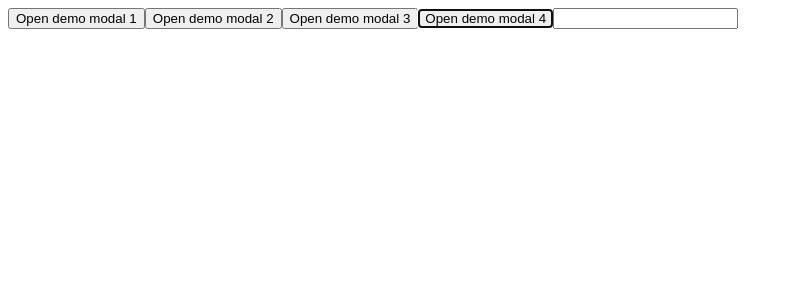
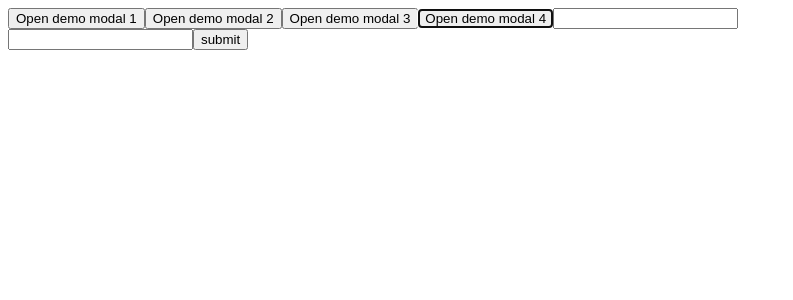
Before and after one commit to r2dev/sml, a React (Create React App) app: page / in a window 1280 px wide. Shown: the top 300 px of the page, without its empty margins (0-793 px from the left). Built offline with nearby package versions, Linux system fonts and the light colour scheme.

Commit message:
add form

```diff
--- a/src/App.js
+++ b/src/App.js
@@ -2,12 +2,14 @@ import React from 'react'
 import {ModalDemo } from './react/Modal';
 import DateInput from './react/DateInput';
 import "./App.css"
+import { FormDemo } from './react/Form';
 
 function App() {
   return (
     <div>
     <ModalDemo />
     <DateInput />
+    <FormDemo />
     </div>
   );
 }
--- /dev/null
+++ b/src/react/Form.js
@@ -0,0 +1,108 @@
+import React, {createContext, cloneElement, useState, useContext, useReducer} from 'react'
+
+const FormStateContext = createContext();
+const FormDispatchContext = createContext();
+
+function useFormDispatch() {
+    const context = useContext(FormDispatchContext);
+    if (context === undefined) {
+        throw new Error('useFormDispatch must be used within Form')
+    }
+    return context;
+}
+function useFormState() {
+    const context = useContext(FormStateContext);
+    if (context === undefined) {
+        throw new Error('useFormState must be used within Form')
+    }
+    return context;
+}
+
+function internalFormReducer(state, action) {
+	switch(action.type) {
+		case 'changeValue': {
+			return({
+				...state,
+				[action.name]: {
+					...state[action.name],
+					value: action.value,
+					touched: action.touched,
+				}
+			});
+		}
+	}
+}
+
+function Form({children, initialValue, onSubmit, ...props}) {
+	function initializeValue(value) {
+		const result = {};
+		for (const [key, value] of Object.entries(initialValue)) {
+			result[key] = {
+				value,
+				touched: false,
+				dirty: false,
+			}
+		}
+		return result;
+	}
+	const [state, dispatch] = useReducer(internalFormReducer, initializeValue(initialValue));
+
+	function handleChange(name, value, touched) {
+		dispatch({type: 'changeValue', name, value, touched})
+	}
+
+	function handleChangeWithTransform(name, value, transformer=(value)=>value) {
+		dispatch({type: 'changeValue', name, value: transformer(value)})
+	}
+
+	function handleSubmit(event) {
+		onSubmit(state);
+		event.preventDefault();
+	}
+
+	return (
+		<FormStateContext.Provider value={state}>
+			<FormDispatchContext.Provider value={{handleChange, handleChangeWithTransform}}>
+				<form {...props} onSubmit={handleSubmit}>
+					{children}
+				</form>
+			</FormDispatchContext.Provider>
+		</FormStateContext.Provider>
+	)
+}
+
+function InputField({name, children, ...props}) {
+	const formState = useFormState();
+	const {handleChange} = useFormDispatch();
+	const [touched, setTouched] = useState(false);
+	function handleFocus() {
+		setTouched(true)
+	}
+	function handleChangeEvent(event) {
+		handleChange(name, event.target.value, touched)
+	}
+	return (<input onFocus={handleFocus} value={formState[name].value} onChange={handleChangeEvent} {...props}/>)
+}
+
+function FieldError() {
+// @todo
+}
+
+function FormError() {
+// @todo
+}
+
+
+function FormDemo(props) {
+	return(
+		<Form onSubmit={event => console.log(event)} initialValue={{firstname: ''}}>
+			<InputField name="firstname"></InputField>
+			<button>submit</button>
+		</Form>
+	)
+}
+
+
+export {
+	Form, InputField, FormDemo
+}
```
